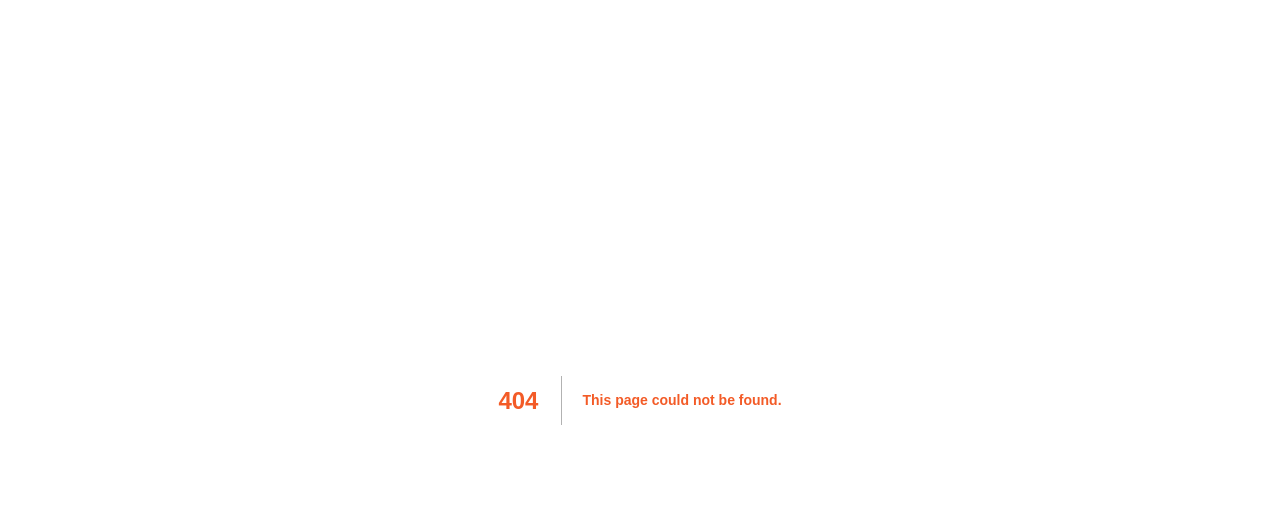
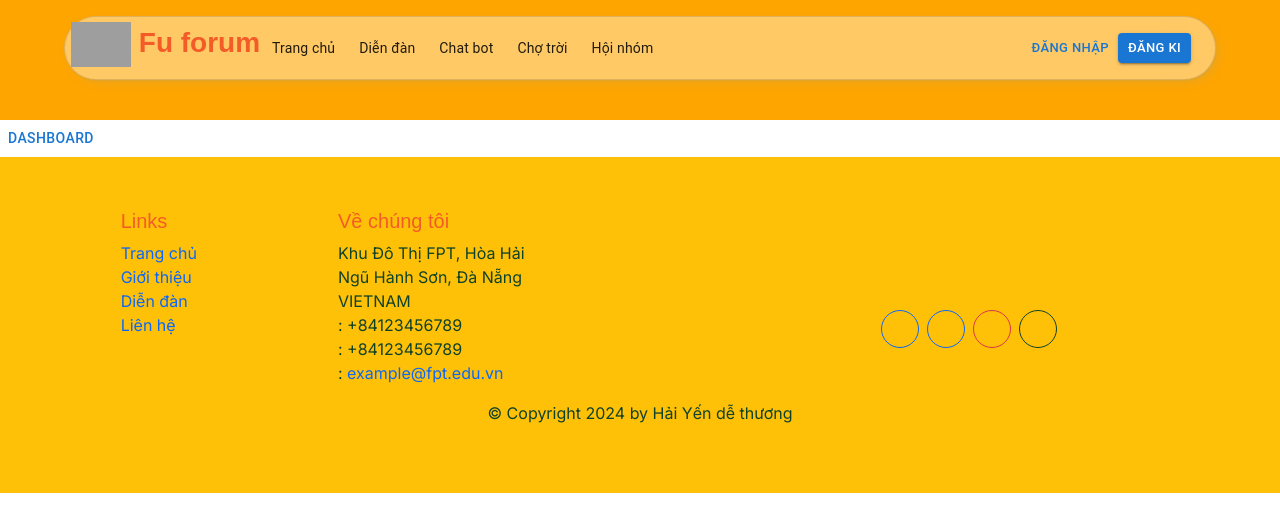
Before and after one commit to kitare17/fe-forum-next, a Next.js app: page /pages/blog/component in a window 1280 px wide. Before the commit this address had no page. Shown: the top 532 px of the page. Built offline with nearby package versions, Linux system fonts and the light colour scheme; grey boxes are pictures that could not be loaded.

Commit message:
setting button

```diff
--- /dev/null
+++ b/src/app/pages/blog/component/page.tsx
@@ -0,0 +1,44 @@
+"use client"
+import * as React from 'react';
+import Button from '@mui/material/Button';
+import Menu from '@mui/material/Menu';
+import MenuItem from '@mui/material/MenuItem';
+
+const DialogComponent=()=>{
+    const [anchorEl, setAnchorEl] = React.useState<null | HTMLElement>(null);
+    const open = Boolean(anchorEl);
+    const handleClick = (event: React.MouseEvent<HTMLButtonElement>) => {
+        setAnchorEl(event.currentTarget);
+    };
+    const handleClose = () => {
+        setAnchorEl(null);
+    };
+    return(
+        <>
+            <Button
+                id="basic-button"
+                aria-controls={open ? 'basic-menu' : undefined}
+                aria-haspopup="true"
+                aria-expanded={open ? 'true' : undefined}
+                onClick={handleClick}
+            >
+                Dashboard
+            </Button>
+            <Menu
+                id="basic-menu"
+                anchorEl={anchorEl}
+                open={open}
+                onClose={handleClose}
+                MenuListProps={{
+                    'aria-labelledby': 'basic-button',
+                }}
+            >
+                <MenuItem onClick={handleClose}>Profile</MenuItem>
+                <MenuItem onClick={handleClose}>My account</MenuItem>
+                <MenuItem onClick={handleClose}>Logout</MenuItem>
+            </Menu>
+        </>
+    )
+}
+
+export default DialogComponent
--- a/src/app/pages/blog/detail/[blogId]/page.tsx
+++ b/src/app/pages/blog/detail/[blogId]/page.tsx
@@ -3,7 +3,7 @@
 import {useEffect, useState} from 'react';
 import Grid from '@mui/material/Grid';
 import Avatar from "@mui/material/Avatar";
-import {Card, CardHeader, Collapse} from '@mui/material';
+import {Card, CardHeader} from '@mui/material';
 import IconButton from "@mui/material/IconButton";
 import CardContent from "@mui/material/CardContent";
 import Typography from "@mui/material/Typography";
@@ -59,7 +59,7 @@
 
 
     //Fetch data
-    const {blogDetail,isLike, comments, isLoading, isError} = useSelector((state: RootState) => state.blog);
+    const {blogDetail,isLike, isLoading, isError} = useSelector((state: RootState) => state.blog);
     useEffect( () => {
         // @ts-ignore
         dipatch(findOneBlog(blogId));
@@ -283,8 +283,6 @@
                                                 </CardActions>
                                                 </Card>
                                             </Grid>
-
-
                                     )
                                 }
                             )}
```
